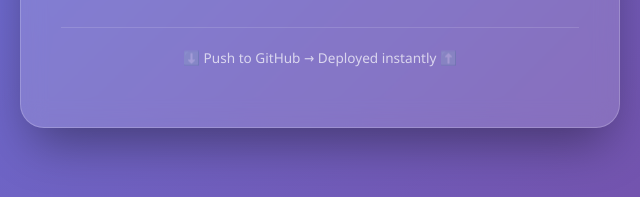
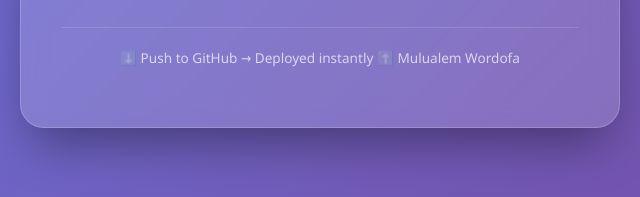
Before and after one commit to mulualem1184/new_gh_action, a website: page index.html in a window 1280 px wide. Shown: the part 569-766 px from the top of the page, 320-960 px from the left. Drawn offline with Linux system fonts and the light colour scheme.

Commit message:
next commit

```diff
--- a/index.html
+++ b/index.html
@@ -114,6 +114,7 @@
         </p>
         <div class="footer">
             <span>⬇️</span> Push to GitHub &rarr; Deployed instantly <span>⬆️</span>
+            Mulualem Wordofa
         </div>
     </div>
 </body>
```
